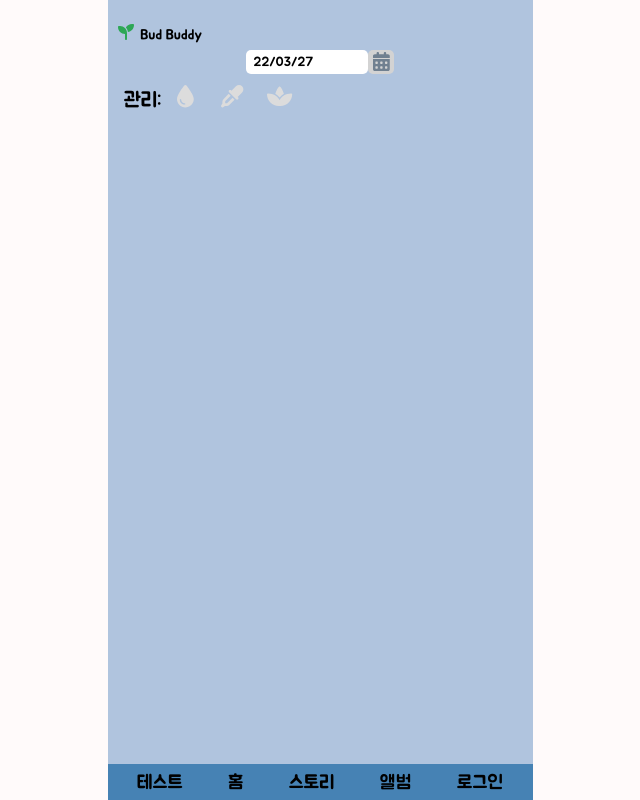
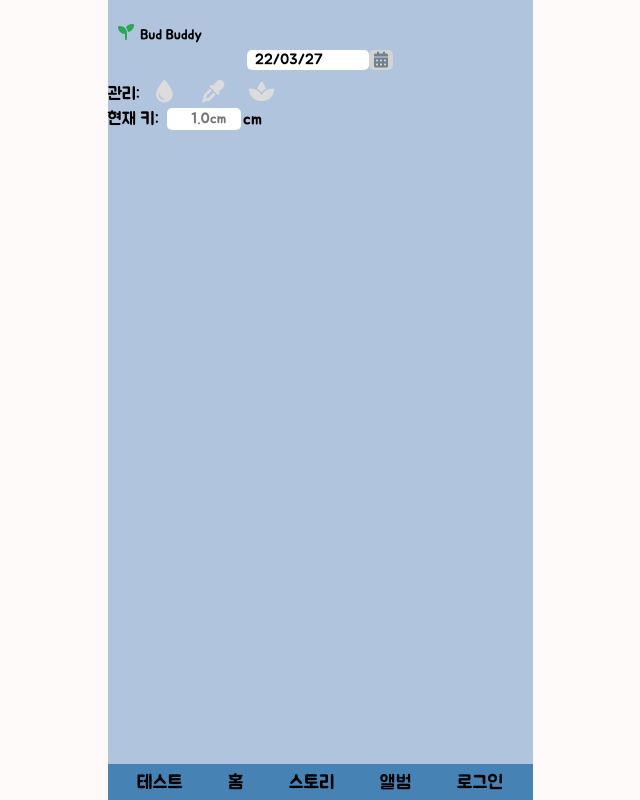
Before and after one commit to codestates/budbuddy, a React (Create React App) app in the folder client/: page /test in a window 1280 px wide. Shown: the whole page, without its empty margins (320-960 px from the left). Built offline with nearby package versions, Linux system fonts and the light colour scheme.

Commit message:
Feat : 일지쓰기 페이지 식물크기 입력 컴포넌트 작성

```diff
--- a/client/src/components/DatePicker.js
+++ b/client/src/components/DatePicker.js
@@ -20,7 +20,6 @@ const Layout = styled.div`
 
 const BtnCalendarWrap = styled.div`
   margin-top: 0.4rem;
-  font-size: 1.2rem;
   position: relative;
   display: inline-block;
 
@@ -82,6 +81,7 @@ const CalendarBtn = styled.div`
   }
 
   .display-day {
+    font-size: ${(props) => props.theme.fontWritePageSmall};
     padding-left: 0.5rem;
     width: 100%;
     border: none;
--- /dev/null
+++ b/client/src/components/write/GrowInput.js
@@ -0,0 +1,55 @@
+import React from "react";
+import styled from "styled-components";
+
+const Layout = styled.div`
+  /* display: flex; */
+  /* border: solid 1px red; */
+  margin: 0;
+  .shell {
+    width: 100%;
+    display: flex;
+    align-items: center;
+    /* border: solid 1px black; */
+
+    > div {
+      /* width: 16%; */
+      font-size: ${(props) => props.theme.fontWritePageMid};
+      padding: 3px 0;
+    }
+  }
+
+  .input-wrap {
+    width: 25%;
+    height: 100%;
+    display: flex;
+    justify-content: start;
+  }
+
+  .input {
+    width: 70%;
+    font-size: ${(props) => props.theme.fontWritePageSmall};
+    text-align: end;
+    border: none;
+    border-radius: ${(props) => props.theme.borderRadius};
+    margin-left: 0.5rem;
+    margin-right: 0.1rem;
+  }
+`;
+
+function GrowInput() {
+  return (
+    <Layout>
+      <div className="shell">
+        <div className="text-wrap">
+          <span>현재 키:</span>
+        </div>
+        <div className="input-wrap">
+          <input className="input" type="number" placeholder="1.0cm" step="0.5" min="0" max="300" />
+          <span>cm</span>
+        </div>
+      </div>
+    </Layout>
+  );
+}
+
+export default GrowInput;
--- a/client/src/components/PlantManageToggle.js
+++ b/client/src/components/write/PlantManageToggle.js
@@ -8,7 +8,6 @@ const Layout = styled.div`
   .manage-box {
     display: flex;
     /* border: solid 1px red; */
-    margin-left: 1rem;
   }
 
   .manage-box > .icon {
@@ -23,7 +22,7 @@ const Layout = styled.div`
   .text {
     /* width: 12%; */
     text-align: center;
-    font-size: 1.3rem;
+    font-size: ${(props) => props.theme.fontWritePageMid};
     padding: 6px 0 0 0;
   }
   .icon {
--- a/client/src/pages/Test.js
+++ b/client/src/pages/Test.js
@@ -2,7 +2,8 @@ import React, { useState, useEffect, useRef } from "react";
 import styled from "styled-components";
 import Logo from "../components/Logo";
 import DatePicker from "../components/DatePicker";
-import PlantManageToggle from "../components/PlantManageToggle";
+import PlantManageToggle from "../components/write/PlantManageToggle";
+import GrowInput from "../components/write/GrowInput";
 
 const Layout = styled.div`
   display: flex;
@@ -22,7 +23,6 @@ const Layout = styled.div`
   }
 `;
 
-const PlantGrowDropdown = styled.div``;
 const Content = styled.div``;
 const WriteBtn = styled.div``;
 
@@ -32,7 +32,7 @@ const Test = () => {
       <Logo className="logo" />
       <DatePicker className="date-picker" />
       <PlantManageToggle className="manage-toggle" />
-      <PlantGrowDropdown />
+      <GrowInput />
       <Content />
       <WriteBtn />
     </Layout>
--- a/client/src/styles/Theme.js
+++ b/client/src/styles/Theme.js
@@ -1,4 +1,5 @@
 const theme = {
+  //color
   mainColor: "snow",
   subColor: "LightSteelBlue",
   formColor: "#f7f6f6",
@@ -12,14 +13,19 @@ const theme = {
   colorGainsboro: "Gainsboro",
   hoverColor: "teal",
   hoverCancleColor: "IndianRed",
+  //font
   fontSizeBg: "1.3rem",
+  fontIconSize: "15px",
   fontWeightBg: 400,
-  fontIconSize: "15px",
+  fontWritePageMid: "1.1rem",
+  fontWritePageSmall: "0.95rem",
+  //layout
   signupInputLineHeight: "0.3rem",
-  borderRadius: "5px",
   backgroundPaddingTop: "12vh",
   iphoneWidth: "100vw",
   webWidth: "425px",
+  //style
+  borderRadius: "5px",
 };
 
 export default theme;
```
